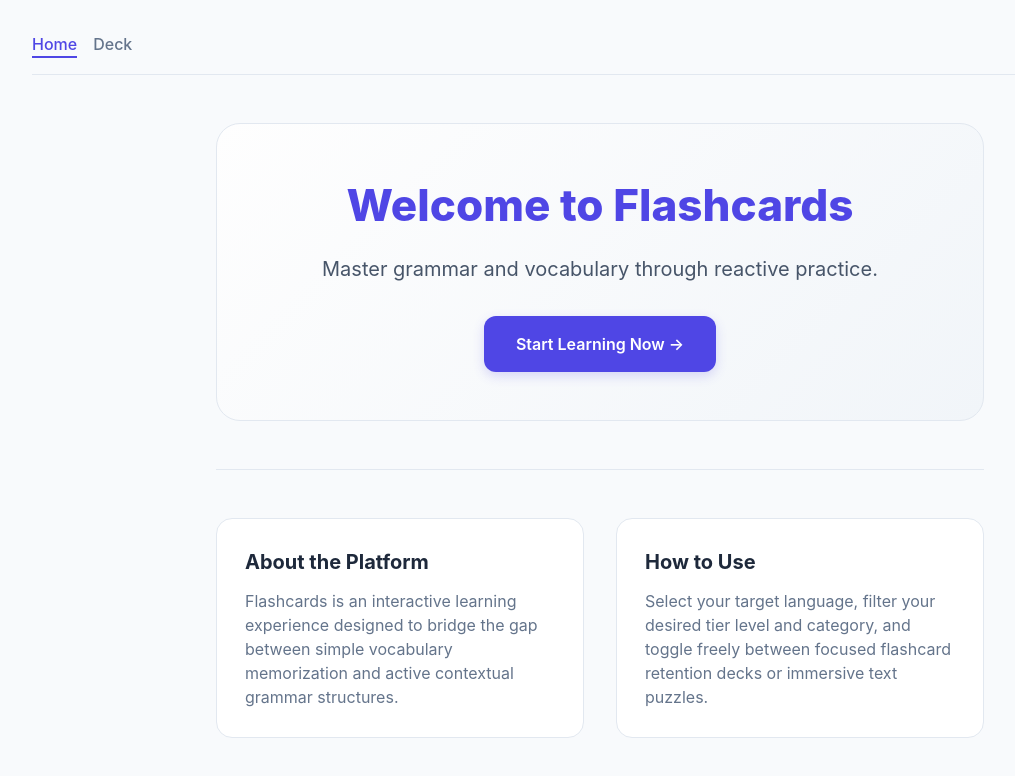
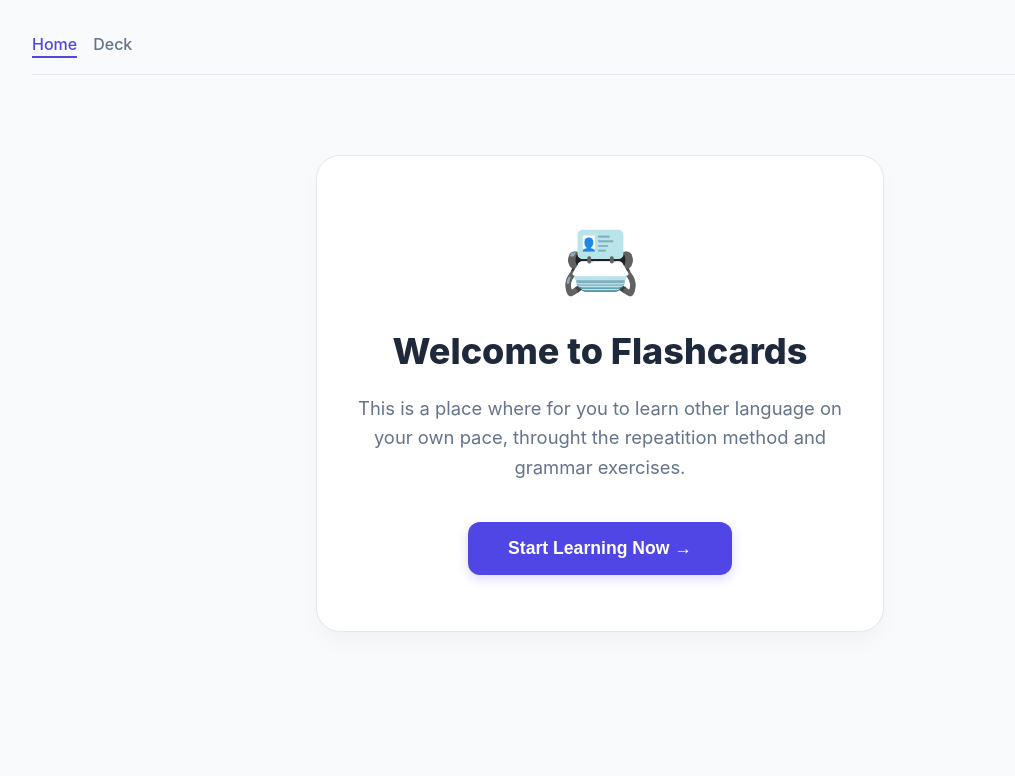
Before and after one commit to carol-junko/flashcards-app, a Vue app: page / in a window 1280 px wide. Shown: the top 776 px of the page, without its empty margins (40-1055 px from the left). Built offline with nearby package versions, Linux system fonts and the light colour scheme.

Commit message:
HomeView welcome message updated, data languages json added instead of keep into the code, LanguagePickerView UI updated for optimised users use

```diff
--- a/src/views/HomeView.vue
+++ b/src/views/HomeView.vue
@@ -1,109 +1,80 @@
+<script setup>
+import { useRouter } from 'vue-router'
+
+const router = useRouter()
+
+function startLearning() {
+  router.push('/languages')
+}
+</script>
+
 <template>
-  <div class="home-container">
-    <!-- Welcome Hero Section -->
-    <section class="hero">
+  <div class="home-wrapper">
+    <div class="hero-card">
+      <div class="hero-logo">📇</div>
       <h1>Welcome to Flashcards</h1>
-      <p class="subtitle">Master grammar and vocabulary through reactive practice.</p>
+      <p class="tagline">
+        This is a place where for you to learn other language on your own pace, throught the repeatition method and grammar exercises.
+      </p>
 
-      <!-- Navigates directly to our next step -->
-      <RouterLink to="/languages" class="cta-btn">Start Learning Now →</RouterLink>
-    </section>
-
-    <hr class="divider" />
-
-    <!-- Explainer Sections -->
-    <div class="info-grid">
-      <section class="info-card">
-        <h3>About the Platform</h3>
-        <p>Flashcards is an interactive learning experience designed to bridge the gap between simple vocabulary memorization and active contextual grammar structures.</p>
-      </section>
-
-      <section class="info-card">
-        <h3>How to Use</h3>
-        <p>Select your target language, filter your desired tier level and category, and toggle freely between focused flashcard retention decks or immersive text puzzles.</p>
-      </section>
+      <button @click="startLearning" class="cta-button">
+        Start Learning Now →
+      </button>
     </div>
   </div>
 </template>
 
 <style scoped>
-.home-container {
-  max-width: 800px;
-  margin: 0 auto;
-  padding: 1rem;
+.home-wrapper {
+  max-width: 600px;
+  margin: 5rem auto;
+  padding: 0 1rem;
 }
 
-.hero {
+.hero-card {
+  background: white;
+  border: 1px solid #e2e8f0;
+  border-radius: 1.5rem;
+  padding: 3.5rem 2rem;
   text-align: center;
-  padding: 3rem 1rem;
-  background: linear-gradient(135deg, #fefefe 0%, #f1f5f9 100%);
-  border-radius: 1.5rem;
-  border: 1px solid #e2e8f0;
+  box-shadow: 0 10px 25px -5px rgba(0, 0, 0, 0.05);
+}
+
+.hero-logo {
+  font-size: 4rem;
+  margin-bottom: 1rem;
 }
 
 h1 {
-  font-size: 2.75rem;
-  color: #4f46e5;
-  margin-bottom: 1rem;
+  font-size: 2.25rem;
+  color: #1e293b;
+  margin: 0 0 1rem 0;
   font-weight: 800;
 }
 
-.subtitle {
-  font-size: 1.25rem;
-  color: #475569;
-  margin-bottom: 2rem;
+.tagline {
+  color: #64748b;
+  font-size: 1.15rem;
+  line-height: 1.6;
+  margin: 0 0 2.5rem 0;
 }
 
-.cta-btn {
-  display: inline-block;
+.cta-button {
   background-color: #4f46e5;
   color: white;
-  text-decoration: none;
-  padding: 1rem 2rem;
-  font-weight: 600;
+  border: none;
+  padding: 1rem 2.5rem;
+  font-size: 1.1rem;
+  font-weight: 700;
   border-radius: 0.75rem;
-  transition: transform 0.2s, background-color 0.2s;
+  cursor: pointer;
+  transition: all 0.2s ease;
   box-shadow: 0 4px 12px rgba(79, 70, 229, 0.2);
 }
 
-.cta-btn:hover {
+.cta-button:hover {
   background-color: #4338ca;
   transform: translateY(-2px);
-}
-
-.divider {
-  margin: 3rem 0;
-  border: 0;
-  height: 1px;
-  background-color: #e2e8f0;
-}
-
-.info-grid {
-  display: grid;
-  grid-template-columns: 1fr 1fr;
-  gap: 2rem;
-}
-
-@media (max-width: 640px) {
-  .info-grid {
-    grid-template-columns: 1fr;
-  }
-}
-
-.info-card {
-  background: white;
-  padding: 1.75rem;
-  border-radius: 1rem;
-  border: 1px solid #e2e8f0;
-}
-
-.info-card h3 {
-  color: #1e293b;
-  margin-bottom: 0.75rem;
-  font-size: 1.25rem;
-}
-
-.info-card p {
-  color: #64748b;
+  box-shadow: 0 6px 20px rgba(79, 70, 229, 0.3);
 }
 </style>
--- a/src/views/LanguagePickerView.vue
+++ b/src/views/LanguagePickerView.vue
@@ -1,94 +1,192 @@
 <script setup>
-import { ref } from 'vue'
+import { ref, onMounted } from 'vue'
 import { useRouter } from 'vue-router'
 
 const router = useRouter()
+const languages = ref([])
+const isLoading = ref(true)
+const fetchError = ref(null)
 
-// You can add more target learning options to this array down the road!
-const targetLanguages = ref([
-  { id: 'pt', name: 'Portuguese', flag: '🇧🇷', native: 'Português' },
-  { id: 'en', name: 'English', flag: '🇺🇸', native: 'English' }
-])
+onMounted(async () => {
+  try {
+    const response = await fetch('/data/languages.json')
+    if (!response.ok) {
+      throw new Error(`Failed to load language configurations: ${response.status}`)
+    }
+    languages.value = await response.json()
+  } catch (error) {
+    console.error("Error retrieving languages catalogue:", error)
+    fetchError.value = "Unable to load language programs. Please check your data directory structure."
+  } finally {
+    isLoading.value = false
+  }
+})
 
 function selectLanguage(langId) {
-  // Pushes the selection straight into the category custom path setup
-  router.push(`/setup/${langId}`)
+  router.push(`/category/${langId}`)
 }
 </script>
 
 <template>
-  <div class="picker-container">
-    <h2>What language do you want to learn?</h2>
-    <p class="prompt-desc">Pick an active course block to load your data modules:</p>
+  <div class="picker-wrapper">
+    <div class="picker-header">
+      <h2>What language would you like to practice?</h2>
+      <p class="subtitle">Select a language to browse its structural training modules</p>
+    </div>
 
-    <div class="languages-grid">
+    <!-- Loading State -->
+    <div v-if="isLoading" class="status-box message-loading">
+      <div class="spinner"></div>
+      <p>Loading available target language tracks...</p>
+    </div>
+
+    <!-- Error Fallback State -->
+    <div v-else-if="fetchError" class="status-box message-error">
+      <span>⚠️</span>
+      <p>{{ fetchError }}</p>
+    </div>
+
+    <!-- Main Languages Interactive Grid -->
+    <div v-else class="languages-grid">
       <div
-        v-for="lang in targetLanguages"
+        v-for="lang in languages"
         :key="lang.id"
         class="lang-card"
         @click="selectLanguage(lang.id)"
       >
-        <span class="flag-emoji">{{ lang.flag }}</span>
-        <h3>{{ lang.name }}</h3>
-        <small class="native-label">{{ lang.native }}</small>
+        <span class="flag-icon" role="img" :aria-label="lang.name + ' flag'">
+          {{ lang.flag }}
+        </span>
+        <div class="lang-details">
+          <h3>{{ lang.name }}</h3>
+        </div>
+        <span class="arrow-indicator">→</span>
       </div>
     </div>
   </div>
 </template>
 
 <style scoped>
-.picker-container {
+.picker-wrapper {
+  max-width: 700px;
+  margin: 3rem auto;
+  padding: 0 1rem;
+}
+
+.picker-header {
   text-align: center;
-  max-width: 600px;
-  margin: 3rem auto 0 auto;
+  margin-bottom: 2.5rem;
 }
 
 h2 {
-  font-size: 2rem;
+  font-size: 1.85rem;
   color: #1e293b;
-  margin-bottom: 0.5rem;
+  margin: 0 0 0.5rem 0;
+  font-weight: 700;
 }
 
-.prompt-desc {
+.subtitle {
   color: #64748b;
-  margin-bottom: 2.5rem;
+  font-size: 1rem;
+  margin: 0;
 }
 
 .languages-grid {
-  display: grid;
-  grid-template-columns: 1fr 1fr;
-  gap: 1.5rem;
+  display: flex;
+  flex-direction: column;
+  gap: 1rem;
 }
 
 .lang-card {
   background: white;
-  border: 2px solid #e2e8f0;
-  border-radius: 1.25rem;
-  padding: 2rem 1rem;
+  border: 1px solid #e2e8f0;
+  border-radius: 1rem;
+  padding: 1.5rem;
+  display: flex;
+  align-items: center;
   cursor: pointer;
-  transition: all 0.2s cubic-bezier(0.4, 0, 0.2, 1);
+  transition: all 0.2s ease-in-out;
 }
 
 .lang-card:hover {
   border-color: #4f46e5;
-  transform: translateY(-4px);
-  box-shadow: 0 12px 20px -8px rgba(79, 70, 229, 0.15);
+  background-color: #fcfcff;
+  transform: translateX(4px);
+  box-shadow: 0 4px 12px rgba(79, 70, 229, 0.05);
 }
 
-.flag-emoji {
-  font-size: 3.5rem;
-  display: block;
-  margin-bottom: 0.75rem;
+.flag-icon {
+  font-size: 2.5rem;
+  margin-right: 1.5rem;
+  user-select: none;
 }
 
-h3 {
+.lang-details {
+  flex-grow: 1;
+}
+
+.lang-details h3 {
   font-size: 1.25rem;
   color: #1e293b;
-  margin-bottom: 0.25rem;
+  margin: 0 0 0.25rem 0;
 }
 
-.native-label {
+.lang-details p {
+  font-size: 0.95rem;
+  color: #64748b;
+  margin: 0;
+  line-height: 1.4;
+}
+
+.arrow-indicator {
+  font-size: 1.25rem;
   color: #94a3b8;
+  font-weight: 700;
+  transition: all 0.2s ease;
+}
+
+.lang-card:hover .arrow-indicator {
+  color: #4f46e5;
+  transform: translateX(2px);
+}
+
+/* Status States Box Layout */
+.status-box {
+  display: flex;
+  flex-direction: column;
+  align-items: center;
+  justify-content: center;
+  padding: 3rem;
+  background: white;
+  border: 1px solid #e2e8f0;
+  border-radius: 1rem;
+  text-align: center;
+  gap: 1rem;
+}
+
+.message-loading p {
+  color: #64748b;
+  font-size: 0.95rem;
+  margin: 0;
+}
+
+.message-error p {
+  color: #ef4444;
   font-weight: 500;
+  margin: 0;
+}
+
+.spinner {
+  width: 2.5rem;
+  height: 2.5rem;
+  border: 3px solid #f3f3f3;
+  border-top: 3px solid #4f46e5;
+  border-radius: 50%;
+  animation: spin 0.8s linear infinite;
+}
+
+@keyframes spin {
+  0% { transform: rotate(0deg); }
+  100% { transform: rotate(360deg); }
 }
 </style>
```
Also changed, not shown: public/data/languages.json (added, +17 -0 lines).
